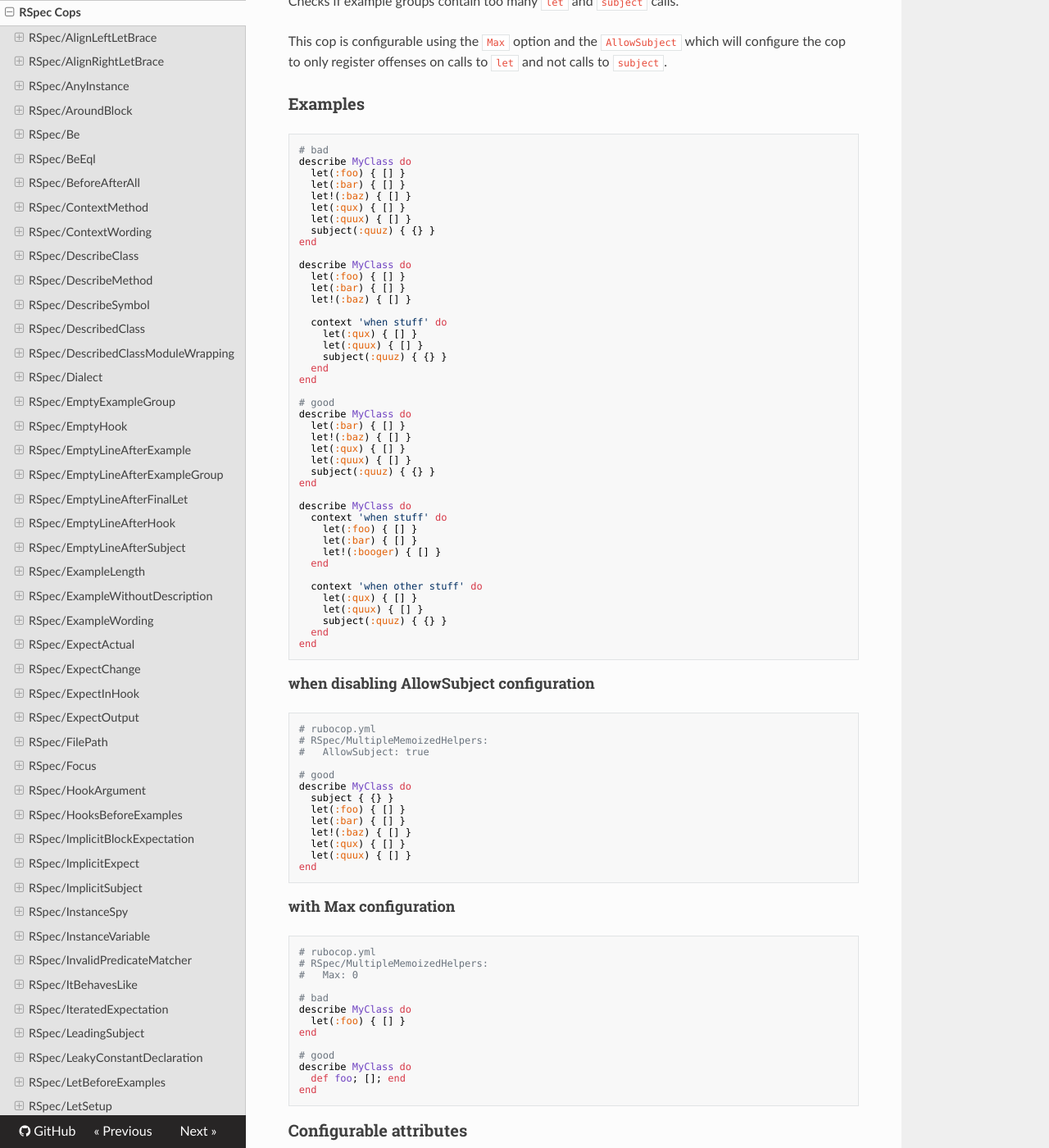
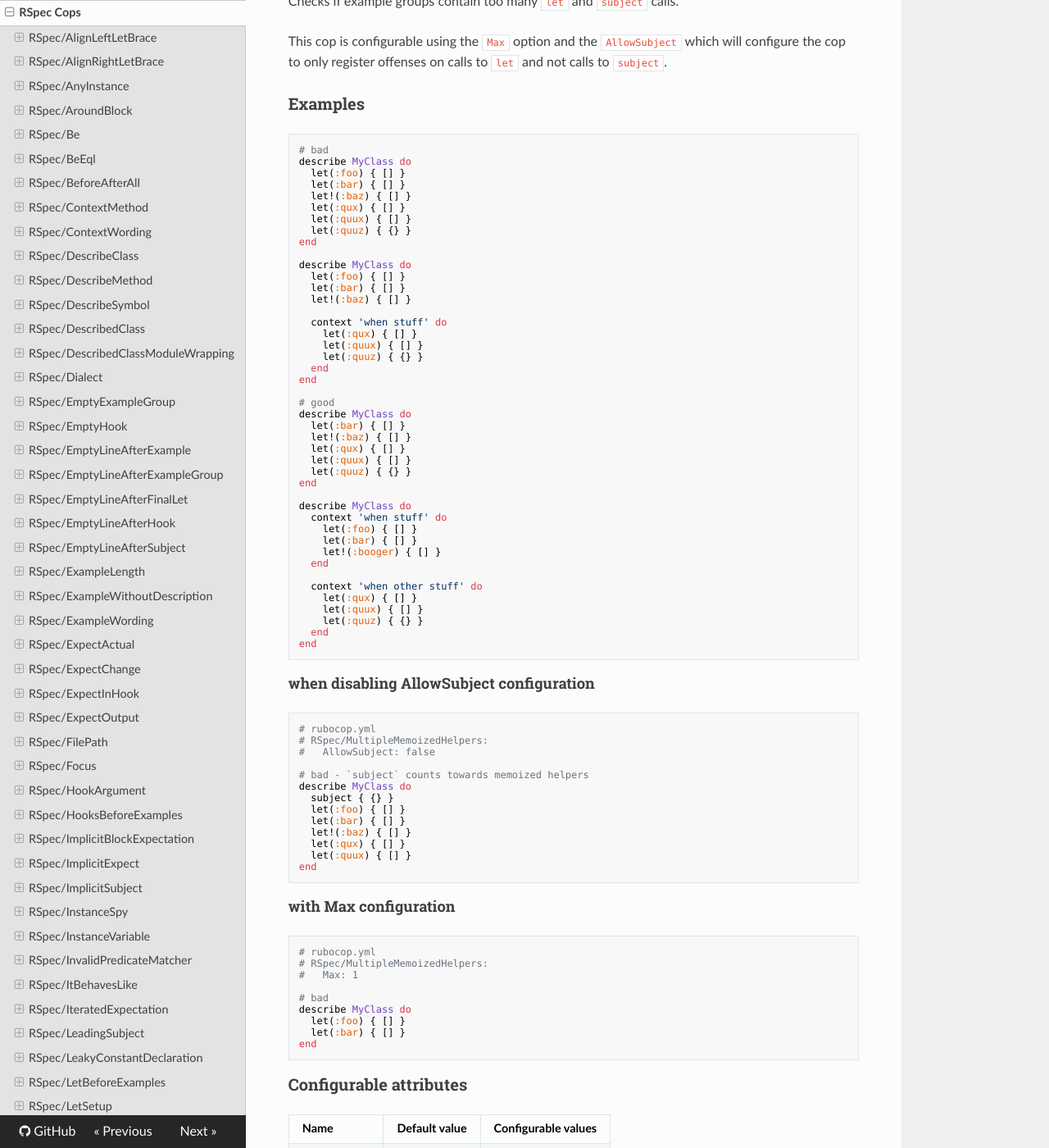
Before and after one commit to rubocop/rubocop-rspec, an MkDocs documentation site: the page built from manual/cops_rspec.md, in a window 1280 px wide and 1400 px high, scrolled down 41001 px. Shown: the whole window at 82% size. Built offline with MkDocs 1.6.1, drawn with Linux system fonts in a browser that asks for light colours; nearby versions of some CDN libraries; old or Windows-style settings are respelled for this version of MkDocs; some of the changed text lies outside the part shown.

Commit message:
Enable MultipleMemoizedHelpers by default
Switching the cop on by default to match RSpec recommendations from its
docs and the community RSpec Style Guide recommendations.

    `let` _can_ enhance readability when used sparingly (1,2, or
    maybe 3 declarations) in any given example group, but that can
    quickly degrade with overuse. YMMV.

https://github.com/rspec/rspec-core/blob/5d87c28bb828ba14b54a0d8cfddf044894009314/lib/rspec/core/memoized_helpers.rb#L257

https://reddit.com/r/ruby/comments/73nrhk/ama_the_authors_of_effective_testing_with_rspec_3/dnsyanp/

https://rspec.rubystyle.guide/#let-blocks

Example change to dramatically reduce the number of used memoized
helpers without resorting to methods https://github.com/rubocop-hq/rubocop/pull/8447

There is no limit to the number of memoized helpers being used in
practice:

10 lets https://github.com/forem/forem/blob/master/spec/support/api_analytics_shared_examples.rb#L2
20 lets https://github.com/chef/chef/blob/master/spec/unit/provider/systemd_unit_spec.rb#L23
30 lets https://github.com/chef/chef/blob/master/spec/unit/policy_builder/policyfile_spec.rb#L24
40 lets https://github.com/diaspora/diaspora/blob/develop/spec/integration/migration_service_spec.rb#L7
50 lets https://github.com/chef/chef/blob/master/spec/functional/resource/dsc_script_spec.rb#L71

Allowing `subject` by default, i.e. subjects don't count towards the
number of memoized helpers, since there is a dedicated
`RSpec/MultipleSubjects` cop. Combination with it provides infinite
possibilities to tweak the maximum allowed number of memoized helpers to
meet the project style.

````diff
--- a/manual/cops_rspec.md
+++ b/manual/cops_rspec.md
@@ -2141,7 +2141,7 @@ describe MyClass do
   let!(:baz) { [] }
   let(:qux) { [] }
   let(:quux) { [] }
-  subject(:quuz) { {} }
+  let(:quuz) { {} }
 end
 
 describe MyClass do
@@ -2152,7 +2152,7 @@ describe MyClass do
   context 'when stuff' do
     let(:qux) { [] }
     let(:quux) { [] }
-    subject(:quuz) { {} }
+    let(:quuz) { {} }
   end
 end
 
@@ -2162,7 +2162,7 @@ describe MyClass do
   let!(:baz) { [] }
   let(:qux) { [] }
   let(:quux) { [] }
-  subject(:quuz) { {} }
+  let(:quuz) { {} }
 end
 
 describe MyClass do
@@ -2175,7 +2175,7 @@ describe MyClass do
   context 'when other stuff' do
     let(:qux) { [] }
     let(:quux) { [] }
-    subject(:quuz) { {} }
+    let(:quuz) { {} }
   end
 end
 ```
@@ -2184,9 +2184,9 @@ end
 ```ruby
 # rubocop.yml
 # RSpec/MultipleMemoizedHelpers:
-#   AllowSubject: true
-
-# good
+#   AllowSubject: false
+
+# bad - `subject` counts towards memoized helpers
 describe MyClass do
   subject { {} }
   let(:foo) { [] }
@@ -2201,16 +2201,12 @@ end
 ```ruby
 # rubocop.yml
 # RSpec/MultipleMemoizedHelpers:
-#   Max: 0
+#   Max: 1
 
 # bad
 describe MyClass do
   let(:foo) { [] }
-end
-
-# good
-describe MyClass do
-  def foo; []; end
+  let(:bar) { [] }
 end
 ```
 
````
Also changed, not shown: other parts of manual/cops_rspec.md (+2 -2 lines), 3 other files.
